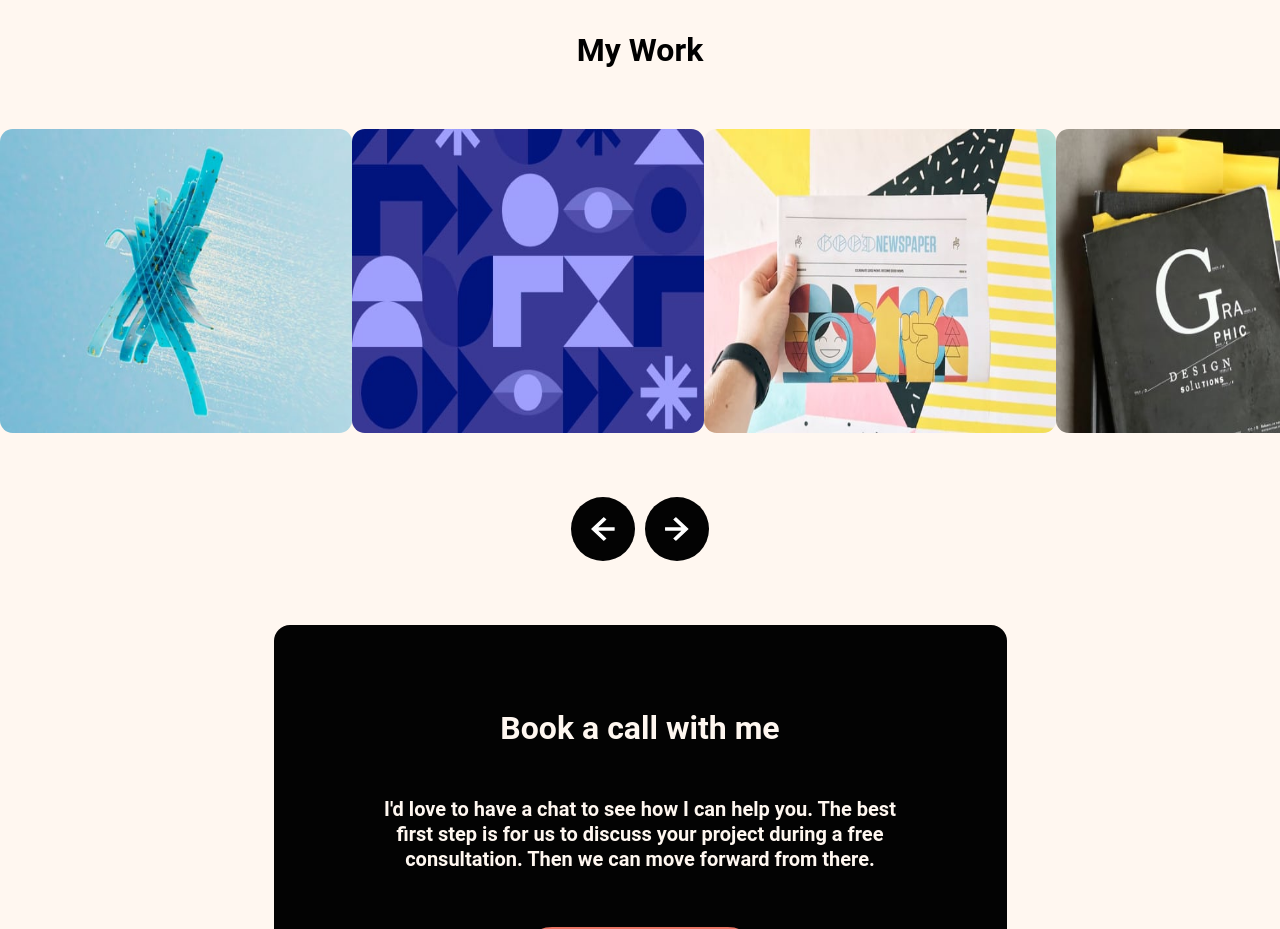
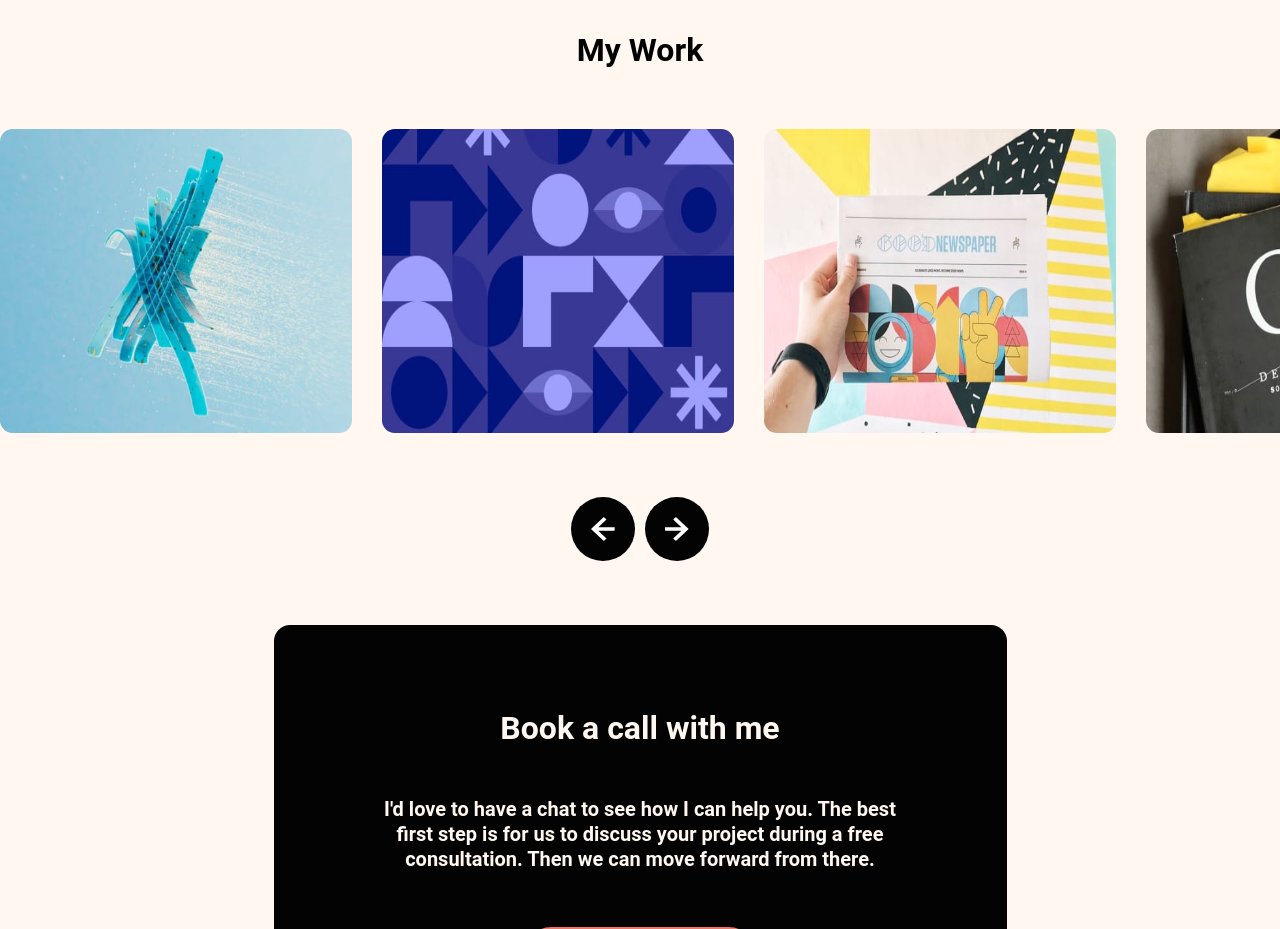
Before and after one commit to aniabaishvili/single-page-design-portfolio, a plain HTML site: page index.html in a window 1280 px wide. Shown: the part 1600-2529 px from the top of the page. Drawn offline with Linux system fonts and the light colour scheme.

Commit message:
Update style.css

```diff
--- a/style.css
+++ b/style.css
@@ -9,10 +9,6 @@
 
 body{
     background-color: rgba(255, 247, 240, 1);}
-
-
-
-
 
 button{
     background-color: #030303;
@@ -196,7 +192,7 @@ header img, footer img{
 
 .slider{
     display: flex;
-}
+    column-gap: 30px;}
 
 .work{
     overflow: hidden;
```
